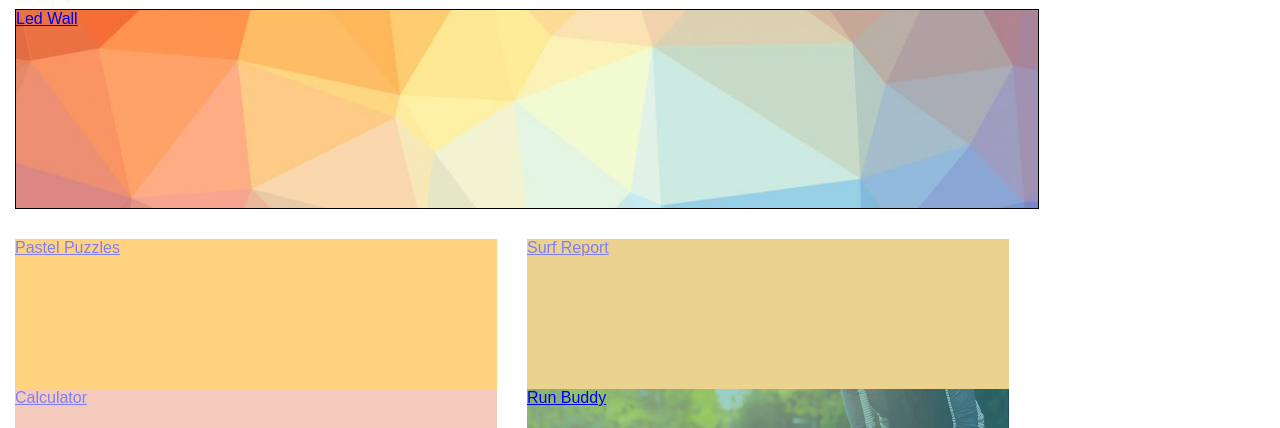
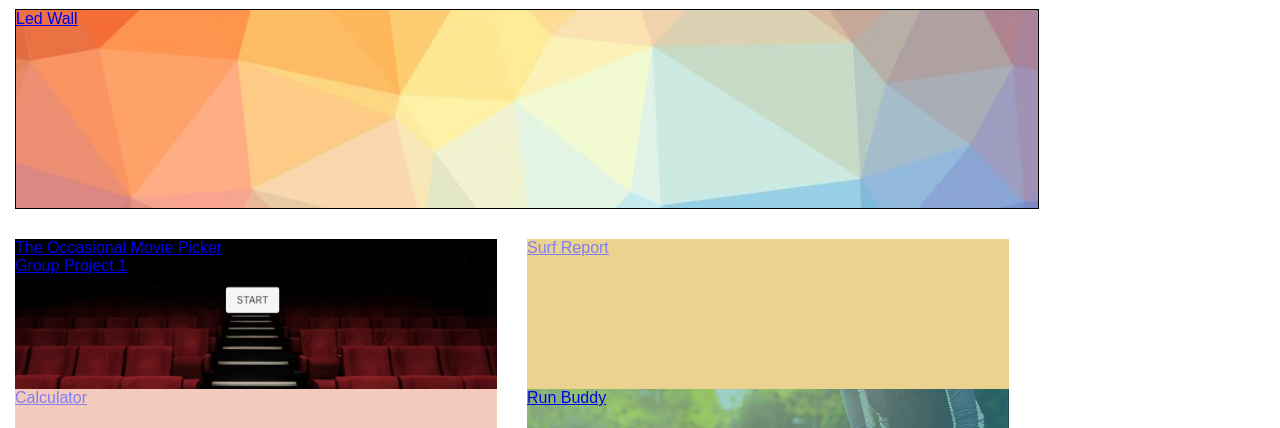
Before and after one commit to Jessiferizzo/Professional-Portfolio, a plain HTML site: page index.html in a window 1280 px wide. Shown: the part 524-952 px from the top of the page. Drawn offline with Linux system fonts and the light colour scheme.

Commit message:
added Group Project to work section

```diff
--- a/assets/css/style.css
+++ b/assets/css/style.css
@@ -148,10 +148,12 @@ right:0px;
   opacity:.5;
   margin:15px 15px;
 }
-.pastel-puzzles{
-  background-color:orange;
+.occasional-movie{
   height:150px;
-  opacity:.5;
+  background-image: url(../images/Screen\ Shot\ 2022-04-13\ at\ 12.02.14\ AM.png);
+  background-position:center;
+  background-repeat: no-repeat;
+  background-size: cover;
   margin:15px 15px;
 }
 .calculator{
--- a/index.html
+++ b/index.html
@@ -59,8 +59,10 @@
         <div class="led-wall">Led Wall</div>
       </a>
       <div class="small-work-section">
-        <a href="/">
-          <div class="pastel-puzzles">Pastel Puzzles</div>
+        <a href="https://rjimeneztech.github.io/MovieFinder">
+          <div class="occasional-movie">The Occasional Movie Picker
+            <p> Group Project 1</p>
+          </div>
         </a>
         <a href="/">
           <div class="surf-report">Surf Report</div>
```
Also changed, not shown: assets/images/Screen Shot 2022-04-13 at 12.02.14 AM.png (added), 1 other file.
